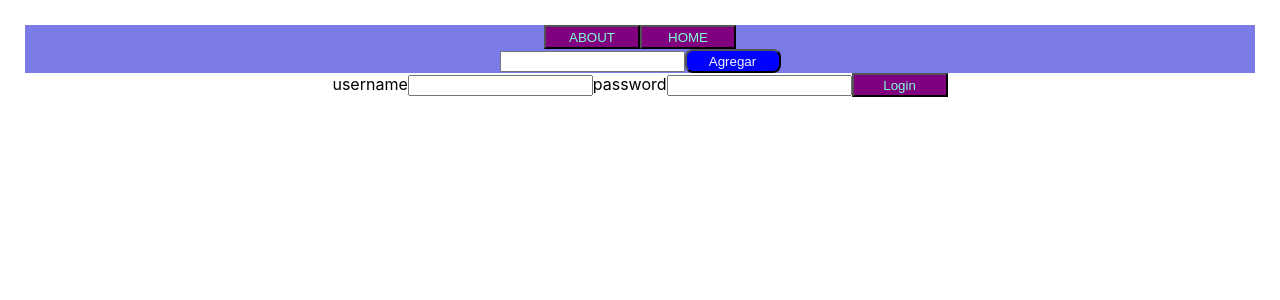
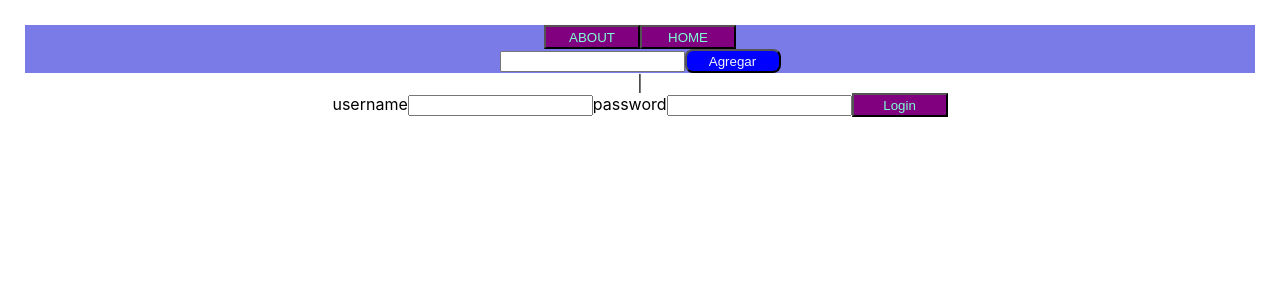
Before and after one commit to Seijuro6/Rick-and-Morty, a React (Create React App) app: page / in a window 1280 px wide. Shown: the top 300 px of the page. Built offline with nearby package versions, Linux system fonts and the light colour scheme.

Commit message:
"buscar solucionar proyecto"

```diff
--- a/src/components/Form/Form.module.css
+++ b/src/components/Form/Form.module.css
@@ -1,6 +1,6 @@
 .Form{
     background-image: url(https://eloutput.com/wp-content/uploads/2021/01/Rick-morty-9.jpg);
-    /* background-size: cover; */
+    background-size: cover;
     height: 100vh;
     width: 100vw;
     background-size: 100% 100%;
--- a/src/components/Nav/Nav.jsx
+++ b/src/components/Nav/Nav.jsx
@@ -5,6 +5,8 @@ import style from './Nav.module.css'
 
 const Nav = ({onSearch}) => {
     return(
+    <div>
+
         <div className={style.Navbar}>
             <Link to='/about'>
             <button>ABOUT</button>
@@ -14,6 +16,7 @@ const Nav = ({onSearch}) => {
             </Link>
             <SearchBar onSearch={onSearch}/>
         </div>
+    |</div>
     )
 };
 
--- a/src/components/Nav/Nav.module.css
+++ b/src/components/Nav/Nav.module.css
@@ -1,6 +1,6 @@
 .Navbar{
     background-color: rgb(123, 123, 231);
-    /* padding: 1rem; */
+
 }
 button{
     background-color: purple;
```
Also changed, not shown: src/components/Cards/Cards.module.css (+1 -7 lines).
